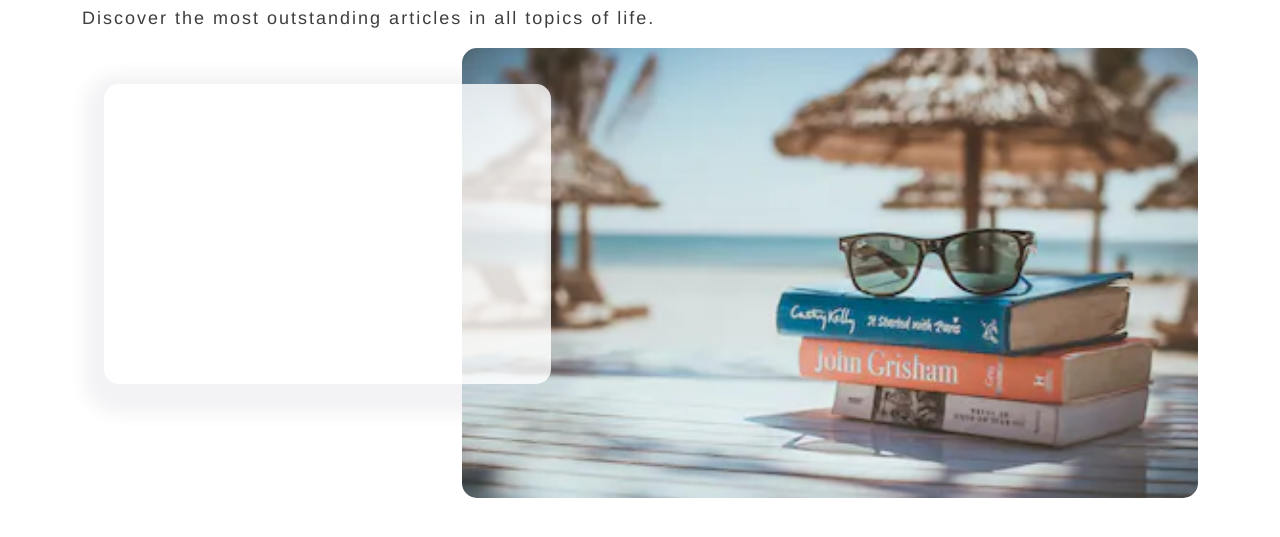
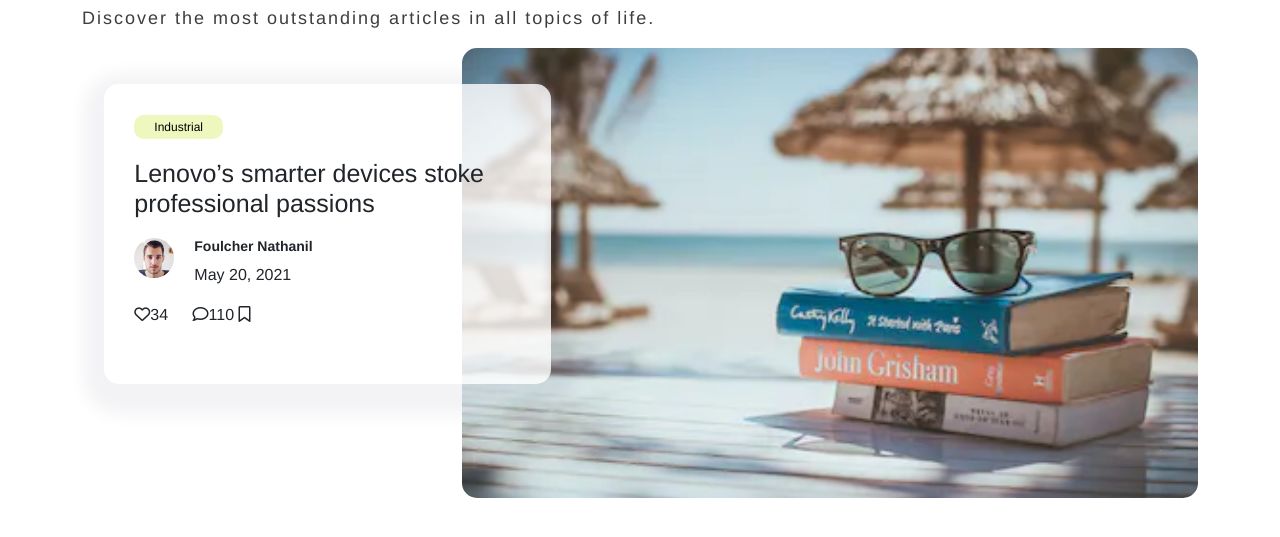
Before and after one commit to zayedamin-cnits/practice-Editor-pick, a plain HTML site: page index.html in a window 1280 px wide. Shown: the part 213-750 px from the top of the page. Drawn offline with nearby package versions, Linux system fonts and the light colour scheme.

Commit message:
10th commit

```diff
--- a/assets/css/style.css
+++ b/assets/css/style.css
@@ -33,7 +33,7 @@ a {
   left: 0;
   width: 100%;
   box-shadow: 0 2px 8px hsla(220, 68%, 12%, 0.1);
-  z-index: 100;
+  /* z-index: 100; */
 }
 
 .nav {
@@ -351,11 +351,13 @@ li a:hover {
     pointer-events: none;
     opacity: 0;
     transition: top 0.4s, opacity 0.3s;
+    z-index: 99;
   }
   .dropdown__content {
     grid-template-columns: repeat(6, max-content);
     column-gap: 2rem;
     width: 100%;
+
   }
   .dropdown__content-full {
     justify-content: space-between;
@@ -402,6 +404,7 @@ li a:hover {
 
 #hero-section{
   padding: 80px 0px;
+
 }
 .hero-editor h1{
   font-size: 35px;
@@ -415,18 +418,18 @@ li a:hover {
 }
 .hero-main{
   position: relative;
+
 }
 
 .hero-main-img{
-
+  border-radius: 15px;
   width: 100%;
-  height: 450px !important;
+  height: 450px;
 }
-.hero-main-img img{
-
+.hero-main-img, img{
+  height: 450px;
   width: 100%;
   object-fit: cover;
-  height: 450px !important;
   border-radius: 15px;
 }
 
@@ -440,4 +443,45 @@ li a:hover {
   box-shadow: 0 10px 18px 20px hsla(220, 68%, 12%, 0.05);
   border-radius: 15px;
 }
+
+.hero-main-uperdiv{
+  padding: 30px  30px;
+}
+.hero-main-uperdiv a{
+  background-color: rgb(237, 247, 190);
+  padding: 5px 20px;
+  border-radius:10px;
+  text-decoration: none;
+  color: black;font-size: 12px;
+}
+.hero-main-uperdiv h3{
+  font-size: 25px;
+  margin-top: 20px;
+}
+.hero-main-uperdiv-info{
+  display: flex;
+  margin-top: 20px;
+}
+.hero-main-uperdiv-info-img{
+  width: 40px;
+  height: 20px;
+  border-radius: 50% ;
+}
+
+.hero-main-uperdiv-info-img  .foul{
+ width: 100%;
+ border-radius: 50% ;
+ height: 40px;
+}
+.hero-main-uperdiv-info-text{
+  margin-left: 20px;
+}
+.hero-main-uperdiv-info-text h5{
+  font-size: 14px;
+font-weight: 600;
+}
+
+.hero-main-uperdiv-info-reacet span:nth-child(2){
+ margin-left: 20px;
+}
 /* hero-section-end=============== */
--- a/index.html
+++ b/index.html
@@ -237,6 +237,26 @@
                             <img src="./assets/image/hero-img-01.webp" alt="">
 
                             <div class="hero-main-uperdiv">
+                                <a href="#">Industrial</a>
+                                <h3>Lenovo’s smarter devices stoke professional passions
+                                </h3>
+
+                                <div class="hero-main-uperdiv-info">
+                                    <div class="hero-main-uperdiv-info-img">
+                                        <img class="foul" src="./assets/image/3.webp" alt="">
+                                    </div>
+                                    <div class="hero-main-uperdiv-info-text">
+                                        <h5>Foulcher Nathanil </h5>
+                                        <p> May 20, 2021</p>
+                                    </div>
+                                </div>
+                                <div class="hero-main-uperdiv-info-reacet">
+                                    <span><i class="fa-regular fa-heart"></i>34</span>
+                                    <span><i class="fa-regular fa-comment"></i>110</span>
+
+                                    <span><i class="fa-regular fa-bookmark"></i></span>
+
+                                </div>
 
                             </div>
                         </div>
```
